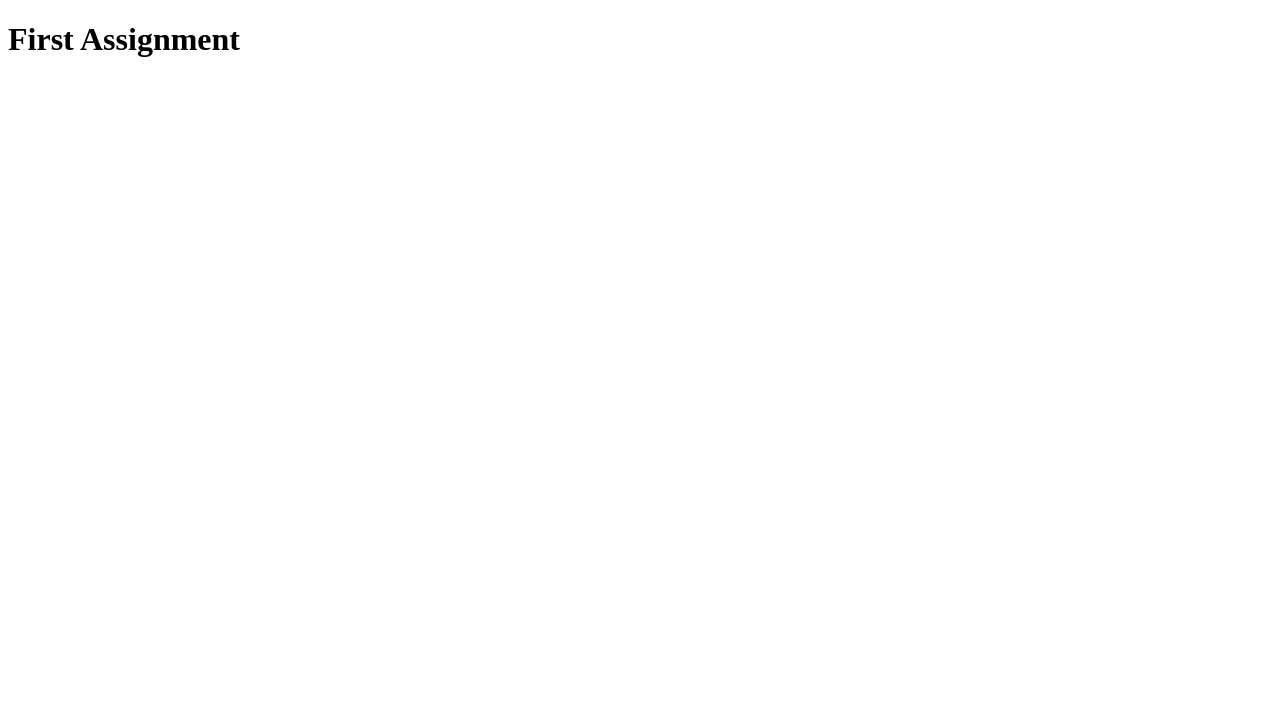
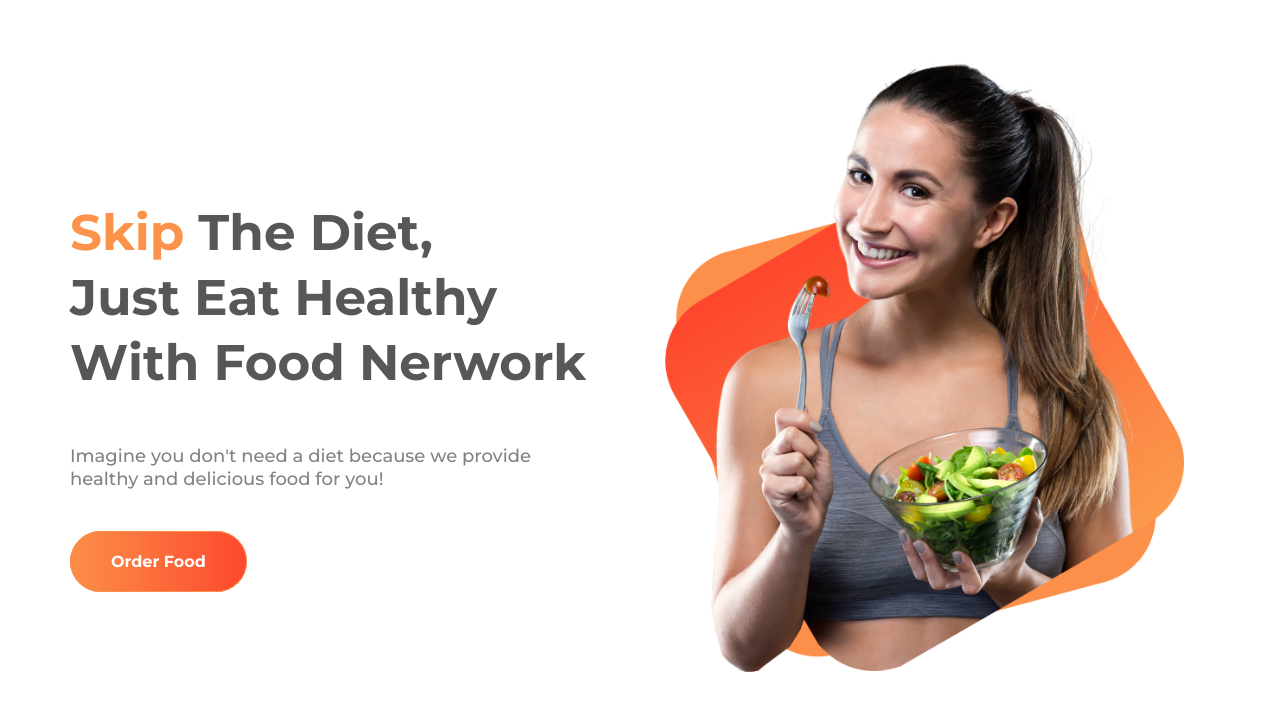
Before and after one commit to towkir-turtle/Food-Network, a plain HTML site: page index.html in a window 1280 px wide. Drawn offline with Linux system fonts and the light colour scheme.

Commit message:
banner section added

```diff
--- a/index.html
+++ b/index.html
@@ -5,9 +5,33 @@
     <meta http-equiv="X-UA-Compatible" content="IE=edge">
     <meta name="viewport" content="width=device-width, initial-scale=1.0">
     <title>Food Network</title>
+    <!-- GOOGLE FONT -->
+    <link rel="preconnect" href="https://fonts.googleapis.com">
+    <link rel="preconnect" href="https://fonts.gstatic.com" crossorigin>
+    <link href="https://fonts.googleapis.com/css2?family=Montserrat:wght@300;400;500;600;700&display=swap" rel="stylesheet">
+    <!-- CSS LINK -->
     <link rel="stylesheet" href="style.css">
 </head>
 <body>
-    <h1>First Assignment</h1>
+    <!-- Start banner section -->
+    <section class="banner-section">
+        <div class="row">
+            <div class="banner-container">
+                <div class="half-width banner-item">
+                        <h1><span class="swag-text">Skip</span> The Diet,</h1>
+                        <h1>Just Eat Healthy</h1>
+                        <h1>With Food Nerwork</h1>
+                        <p>Imagine you don't need a diet because we provide <br> healthy and delicious food for you!</p>
+                        <a href="#" class="link-btn">Order Food</a>
+                </div>
+                <div class="half-width">
+                    <img src="images/female/Group 8425.png" alt="">
+                </div>
+            </div>
+        </div>
+    </section>
+    <!-- End banner section -->
+
+
 </body>
 </html>
--- a/style.css
+++ b/style.css
@@ -0,0 +1,53 @@
+* {
+  margin: 0;
+  padding: 0;
+  box-sizing: border-box;
+  line-height: 1.3;
+}
+body {
+  font-family: "Montserrat", sans-serif;
+}
+/* Banner section */
+.row {
+  width: 1140px;
+  margin: 0 auto;
+}
+.banner-container {
+  display: flex;
+}
+.banner-container .banner-item {
+  margin-top: 200px;
+}
+.banner-item h1 {
+  font-size: 50px;
+  font-weight: 700;
+  color: #575757;
+}
+.banner-item .swag-text {
+  color: #fb934a;
+}
+.half-width {
+  width: 50%;
+}
+.half-width img {
+  width: 100%;
+  margin-top: 50px;
+}
+.banner-item p {
+  margin-top: 50px;
+  font-size: 18px;
+  font-weight: 500;
+  color: #828282;
+  margin-bottom: 60px;
+}
+.banner-item .link-btn {
+  /* margin-top: 50px; */
+  text-decoration: none;
+  color: #fff;
+  font-weight: 700;
+  border: 1px solid #fb8f48;
+  background-image: linear-gradient(to right, #fb8f48, #fe492e);
+  padding: 20px 40px;
+  border-radius: 50px;
+}
+/* About Section */
```
